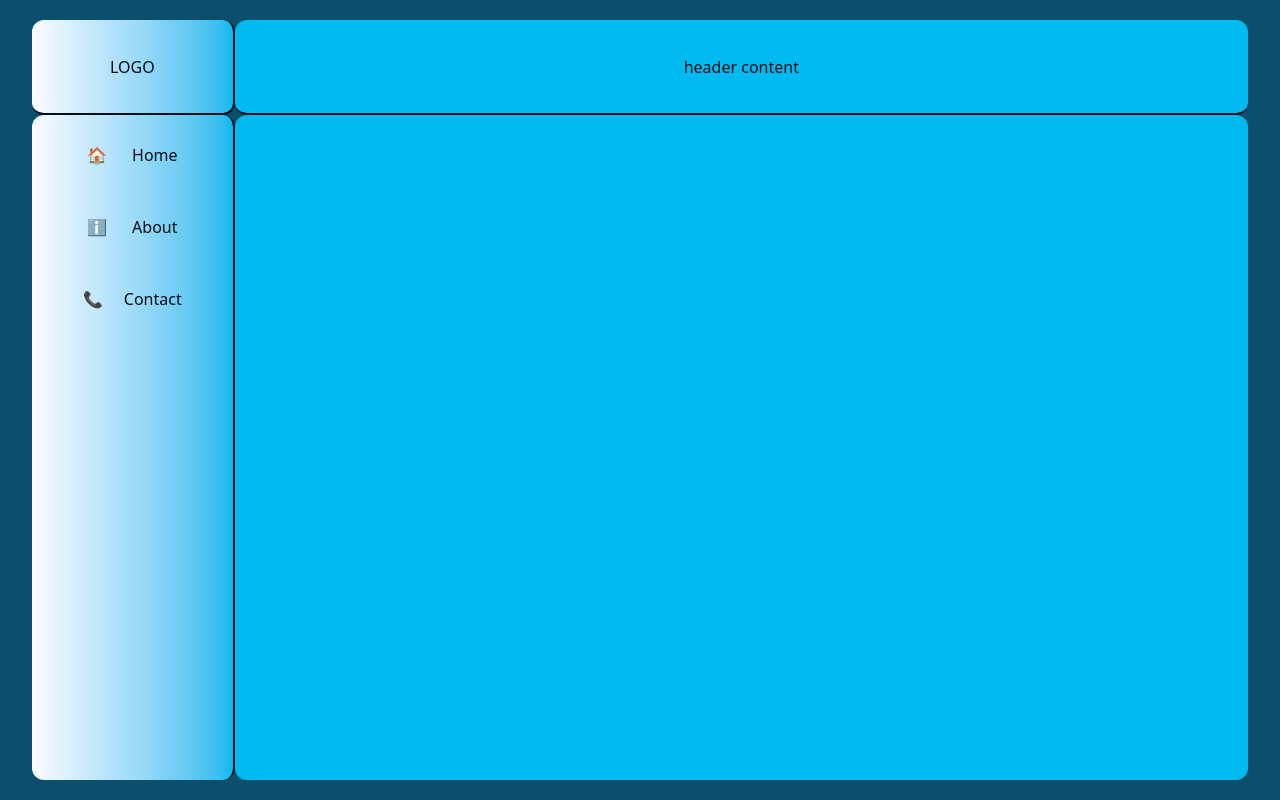
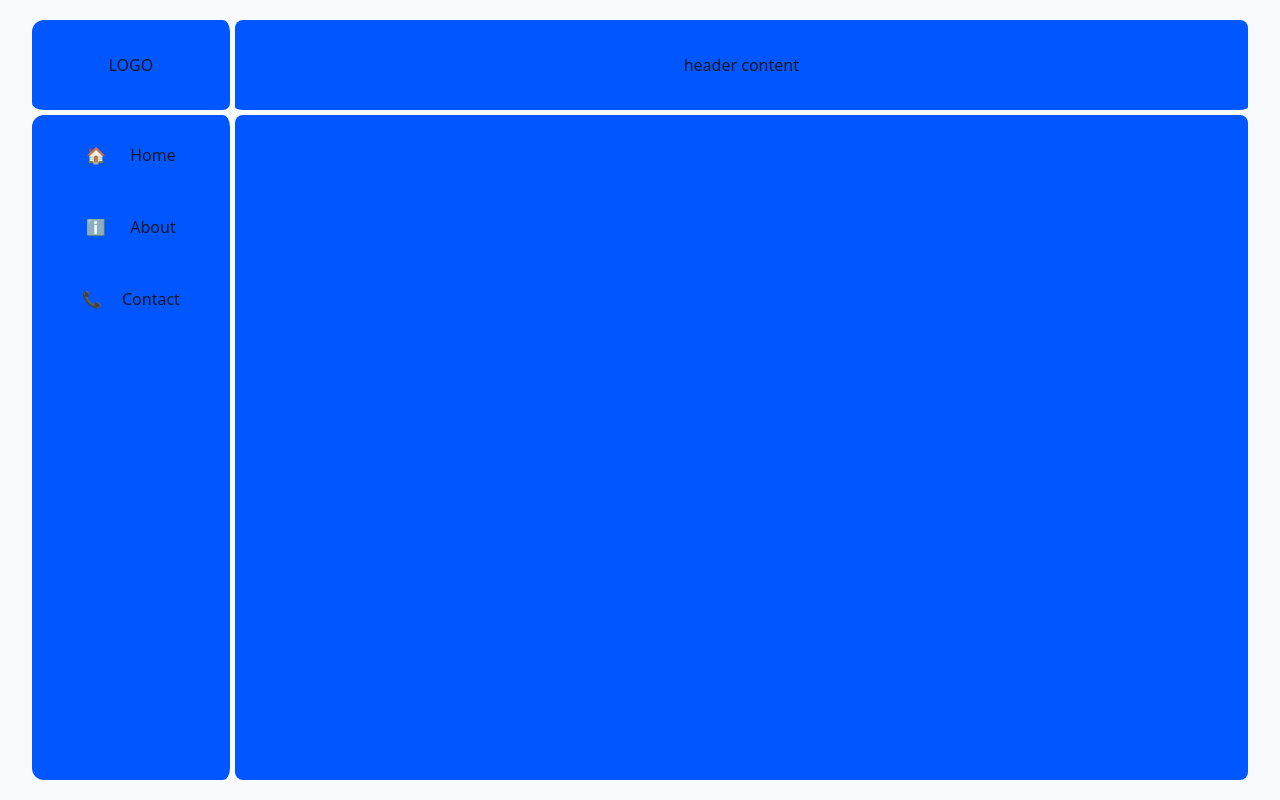
Before and after one commit to io-project-2025/clinic, a React (Vite) app in the folder frontend/: page /admin in a window 1280 px wide. Built offline with nearby package versions, Linux system fonts and the light colour scheme.

Commit message:
Zmiana barw

```diff
--- a/frontend/src/App.css
+++ b/frontend/src/App.css
@@ -1,11 +1,11 @@
 @import "tailwindcss";
 
 :root {
-    --accent: #b80c09ff;
-    --background: #0b4f6cff;
-    --primary: #01baefff;
-    --secondary: #fbfbffff;
-    --text: #040f16ff;
+    --primary: #0057FF;      /* główny niebieski, np. przyciski, akcenty */
+    --secondary: #D1FAE5;    /* zielony tła statusów aktywnych */
+    --accent: #1D4ED8;       /* dodatkowy niebieski dla linków/statusów */
+    --text: #111827;         /* główny kolor tekstu */
+    --background: #F9FAFB;   /* tło aplikacji */
 
     --shadow-secondary: 0 15px 40px var(--secondary);
     --shadow-primary: 0 15px 40px var(--primary);
--- a/frontend/src/layouts/AdminPanel.jsx
+++ b/frontend/src/layouts/AdminPanel.jsx
@@ -5,18 +5,17 @@ export default () => {
   return (
     <div className={"bg-[var(--background)] text-[var(--text)] h-screen w-full flex justify-center items-center"}>
 
-      <div className="grid grid-cols-6 grid-rows-8 h-[95%] w-[95%] ">
+      <div className="grid grid-cols-6 grid-rows-8 h-[95%] w-[95%]">
 
-          <div className="rounded-xl flex justify-center border-b-2 border-r-2 bg-gradient-to-l from-[var(--primary)] to-[var(--secondary)]">
+          <div className="rounded-xl flex justify-center border-b-5 border-r-5 bg-[var(--primary)] border-[var(--background)] ]">
             <h2 className="self-center" >LOGO</h2>
           </div>
 
           <Header
               headerContent="header content"
-              headerClassName="rounded-xl col-span-5 flex justify-center border-b-2 bg-[var(--primary)]"
+              headerClassName="rounded-lg col-span-5 flex justify-center border-b-5  border-[var(--background)] bg-[var(--primary)]"
               hClassName="self-center"
           />
-
 
           <Sidebar
             buttonContent={[
@@ -24,11 +23,11 @@ export default () => {
             { name: "about", text: "About", icon: "ℹ️" },
             { name: "contact", text: "Contact", icon: "📞" },
             ]}
-            asideClassName="rounded-xl border-r-2 col-span-1 row-span-7  h-full flex flex-col bg-gradient-to-l from-[var(--primary)] to-[var(--secondary)]"
+            asideClassName="rounded-xl border-r-5 border-[var(--background)] col-span-1 row-span-7  h-full flex flex-col bg-[var(--primary)]"
             buttonClassName="w-[100%] mt-2 h-16 flex justify-evenly items-center cursor-pointer hover:scale-120 transition duration-300 ease-in-out"
           />
 
-          <main className="rounded-xl bg-[var(--primary)] col-span-5 row-span-7 flex flex-col justify-center items-center">
+          <main className="rounded-lg bg-[var(--primary)] col-span-5 row-span-7 flex flex-col justify-center items-center">
               {/* Main content goes here */}
           </main>
       </div>
```
